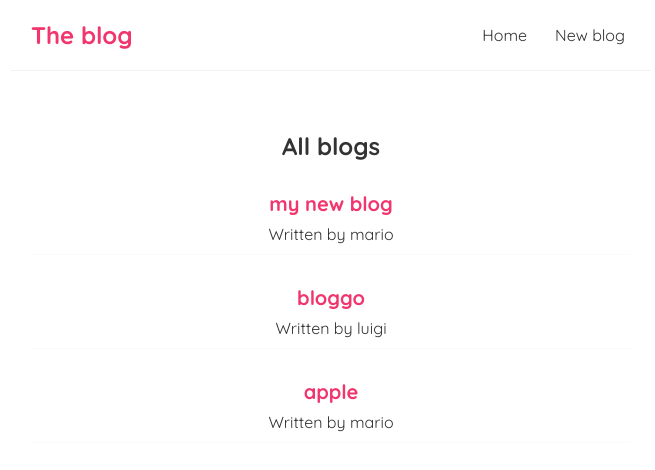
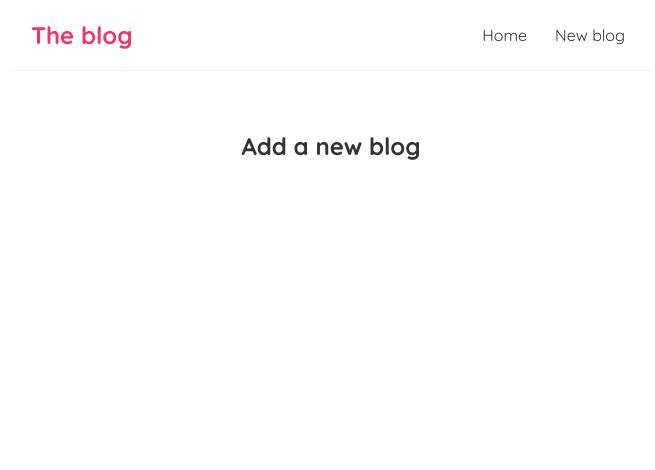
Before and after one commit to solenedel/blog, a React (Create React App) app: page /create in a window 1280 px wide. Shown: the top 470 px of the page, without its empty margins (309-964 px from the left). Built offline with nearby package versions, Linux system fonts and the light colour scheme; data requests are answered from the project's data file.

Commit message:
add new route /create

```diff
--- a/package.json
+++ b/package.json
@@ -9,6 +9,7 @@
     "@testing-library/user-event": "^12.8.3",
     "react": "^17.0.2",
     "react-dom": "^17.0.2",
+    "react-router-dom": "^5.3.0",
     "react-scripts": "4.0.3",
     "web-vitals": "^1.1.2"
   },
--- a/src/App.js
+++ b/src/App.js
@@ -1,15 +1,27 @@
 import './App.css';
 import Navbar from './components/Navbar';
 import Home from './components/Home';
+import { BrowserRouter as Router, Route, Switch } from 'react-router-dom';
+import Create from './components/Create';
 
 function App() {
+
   return (
-    <div className="App">
-      <Navbar />
-      <div className="content">
-        <Home />
+    <Router>
+      <div className="App">
+        <Navbar />
+        <div className="content">
+          <Switch>
+            <Route exact path="/">
+              <Home />
+            </Route>
+             <Route exact path="/create">
+              <Create />
+            </Route>
+          </Switch>
+        </div>
       </div>
-    </div>
+    </Router>
   );
 }
 
--- /dev/null
+++ b/src/components/Create.js
@@ -0,0 +1,11 @@
+import React from "react";
+
+const Create = () => {
+  return (
+    <div className="create">
+      <h2>Add a new blog</h2>
+    </div>
+   );
+}
+
+export default Create;
--- a/src/components/Navbar.js
+++ b/src/components/Navbar.js
@@ -1,12 +1,13 @@
 import React from "react";
+import { Link } from "react-router-dom";
 
 const Navbar = () => {
   return (
     <nav className="navbar">
       <h1>The blog</h1>
       <div className="links">
-        <a href="/">Home</a>
-        <a href="/create">New blog</a>
+        <Link to="/">Home</Link>
+        <Link to="/create">New blog</Link>
       </div>
     </nav>
    );
```
Also changed, not shown: 1 other file (tests, documents, lock files or other folders).
